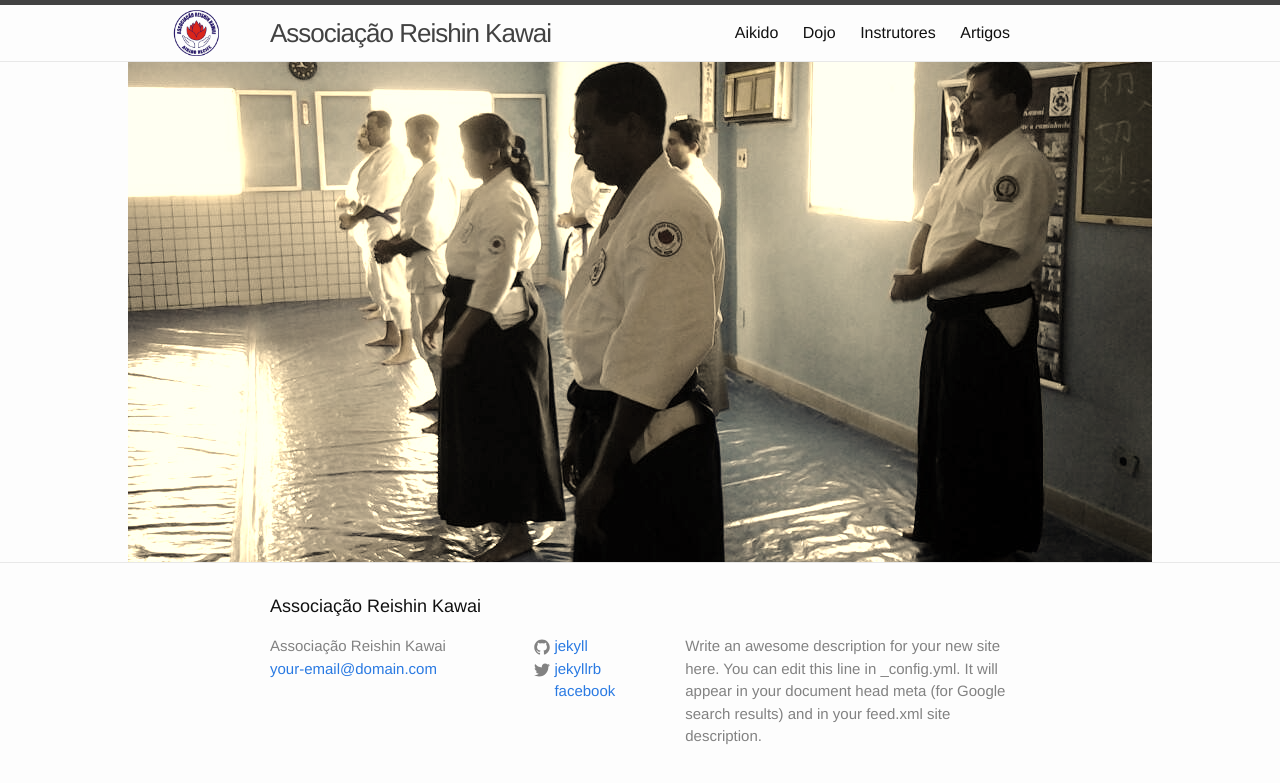
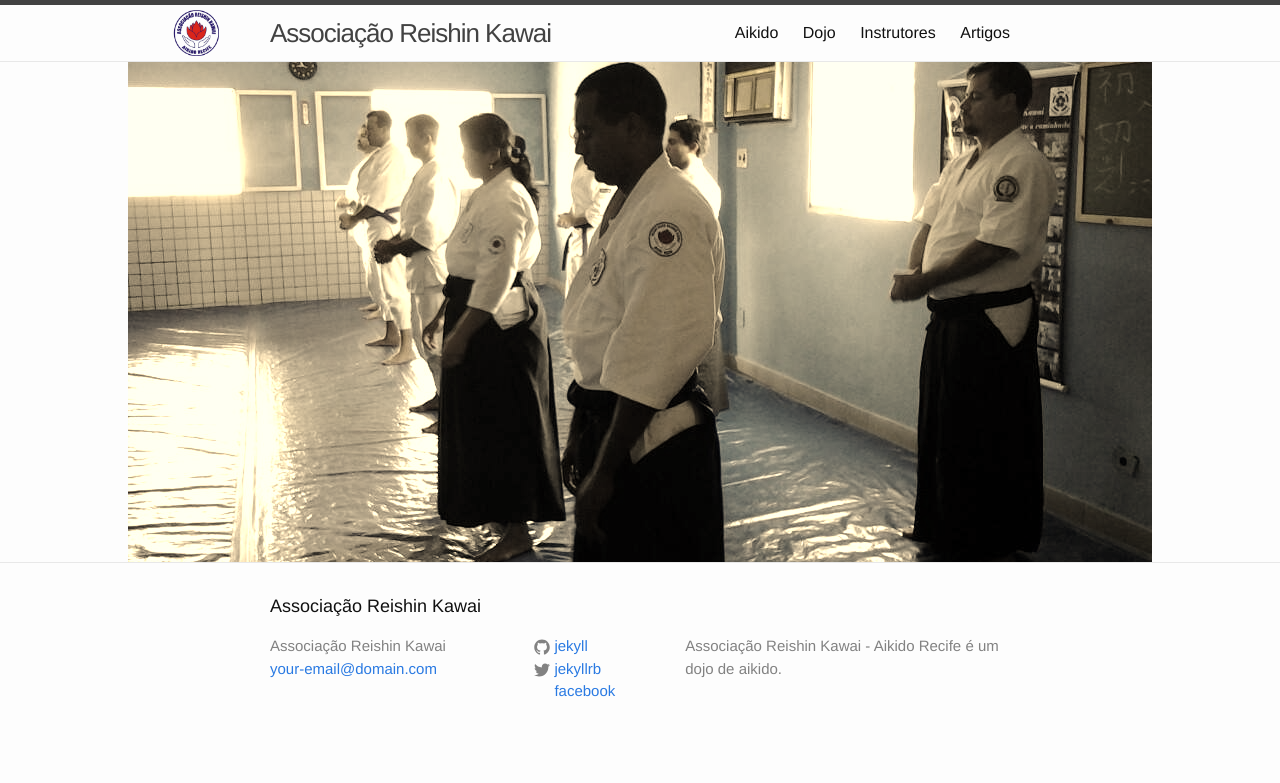
Before and after one commit to aikidorecife/aikidorecife.github.io, a Jekyll site: the page built from index.html, in a window 1280 px wide. Shown: the top 783 px of the page. Built offline with Jekyll 4.4.1, drawn with Linux system fonts in a browser that asks for light colours.

Commit message:
making sure it runs the same in firefox

```diff
--- a/_config.yml
+++ b/_config.yml
@@ -3,9 +3,7 @@ title: "Associação Reishin Kawai"
 email: your-email@domain.com
 phone:
 description: > # this means to ignore newlines until "baseurl:"
-  Write an awesome description for your new site here. You can edit this
-  line in _config.yml. It will appear in your document head meta (for
-  Google search results) and in your feed.xml site description.
+        Associação Reishin Kawai - Aikido Recife é um dojo de aikido.
 baseurl: "" # the subpath of your site, e.g. /blog/
 url: "http://aikidorecife.github.io" # the base hostname & protocol for your site
 twitter_username: jekyllrb
--- a/css/main.scss
+++ b/css/main.scss
@@ -135,8 +135,9 @@ img.profile_photo {
 
 img.profile_photo:hover {
 	-webkit-filter: none;
+	filter: none;
 	-webkit-filter: sepia(80%);
-	filter: none;
+	filter: sepia(80%);
 
 }
 
@@ -150,7 +151,7 @@ img.profile_photo:hover {
 
 .boxed img:hover {
 	-webkit-filter: sepia(50%);
-	filter: none;
+	filter: sepia(50%);
 }
 
 img#logo {
@@ -210,6 +211,7 @@ div#instructor {
 	background-repeat: no-repeat;
 	background-position: center;
 	-webkit-filter: sepia(80%);
+	filter: sepia(80%);
 	min-height: 500px;
 	width: 100%;
 }
@@ -217,6 +219,6 @@ div#instructor {
 #home-index img {
 	//-webkit-filter: grayscale(100%);
 	//filter: grayscale(100%);
-	-webkit-filter: sepia(70%);
+	-webkit-filter: sepia(50%);
 	//-webkit-filter: opacity(50%);
 }
```
Also changed, not shown: dojo.html (+4 -4 lines).
